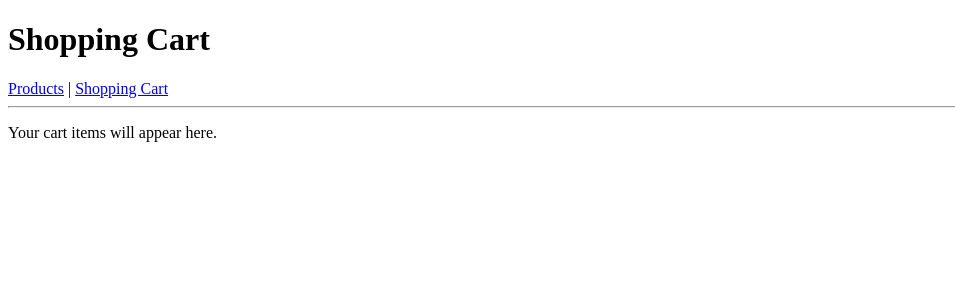
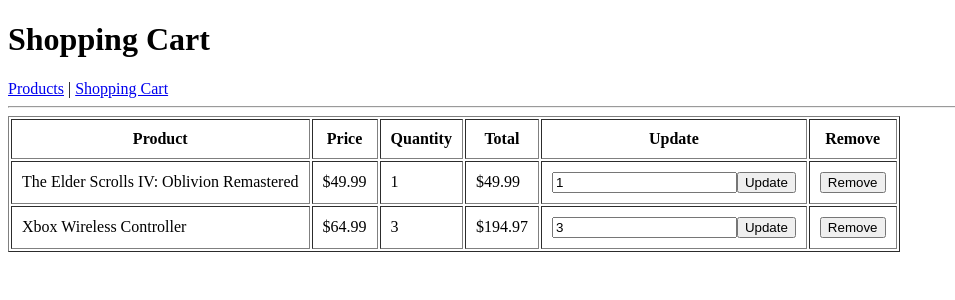
Before and after one commit to TORLAW1692/PHP-Ecommerce-App, a PHP site: page /cart.php in a window 1280 px wide. Shown: the top 300 px of the page, without its empty margins (0-955 px from the left). Run offline with PHP 8.4, Linux system fonts and the light colour scheme; data comes from the database, SQL or seed files in the repository; both versions use the stored data as it was after the commit.

Commit message:
Database integration, cart CRUD, and added products

```diff
--- a/cart.php
+++ b/cart.php
@@ -1,3 +1,34 @@
+<?php
+require_once 'db.php';
+?>
+
+<?php
+
+if (isset($_POST['update_quantity'])) {
+    $cartId = $_POST['cart_id'];
+    $quantity = $_POST['quantity'];
+
+    $updateQuery = "
+        UPDATE cart
+        SET quantity = $quantity
+        WHERE cart_id = $cartId
+    ";
+
+    mysqli_query($conn, $updateQuery);
+}
+
+if (isset($_POST['delete_item'])) {
+    $cartId = $_POST['cart_id'];
+
+    $deleteQuery = "
+        DELETE FROM cart
+        WHERE cart_id = $cartId
+    ";
+
+    mysqli_query($conn, $deleteQuery);
+}
+
+?>
 <!DOCTYPE html>
 <html>
 <head>
@@ -14,7 +45,61 @@
 
     <hr>
 
-    <p>Your cart items will appear here.</p>
+    <?php
+$query = "
+    SELECT
+        cart.cart_id,
+        products.product_name,
+        products.price,
+        cart.quantity
+    FROM cart
+    INNER JOIN products
+        ON cart.product_id = products.product_id
+";
+
+$result = mysqli_query($conn, $query);
+
+if (mysqli_num_rows($result) > 0) {
+    echo "<table border='1' cellpadding='10'>";
+    echo "<tr>";
+    echo "<th>Product</th>";
+    echo "<th>Price</th>";
+    echo "<th>Quantity</th>";
+    echo "<th>Total</th>";
+    echo "<th>Update</th>";
+    echo "<th>Remove</th>";
+    echo "</tr>";
+
+    while ($row = mysqli_fetch_assoc($result)) {
+        $total = $row['price'] * $row['quantity'];
+
+        echo "<tr>";
+        echo "<td>" . $row['product_name'] . "</td>";
+        echo "<td>$" . number_format($row['price'], 2) . "</td>";
+        echo "<td>" . $row['quantity'] . "</td>";
+        echo "<td>$" . number_format($total, 2) . "</td>";
+        echo "<td>";
+        echo "<form method='POST'>";
+        echo "<input type='number' name='quantity' min='1' value='" . $row['quantity'] . "'>";
+        echo "<input type='hidden' name='cart_id' value='" . $row['cart_id'] . "'>";
+        echo "<input type='submit' name='update_quantity' value='Update'>";
+        echo "</form>";
+        echo "</td>";
+
+        echo "<td>";
+        echo "<form method='POST'>";
+        echo "<input type='hidden' name='cart_id' value='" . $row['cart_id'] . "'>";
+        echo "<input type='submit' name='delete_item' value='Remove'>";
+        echo "</form>";
+        echo "</td>";
+        echo "</tr>";
+    }
+
+    echo "</table>";
+} else {
+    echo "<p>Your shopping cart is currently empty.</p>";
+}
+?>
 
 </body>
 </html>
--- /dev/null
+++ b/db.php
@@ -0,0 +1,14 @@
+<?php
+
+$hostname = "localhost";
+$username = "ecpi_user";
+$password = "Password1";
+$dbname = "php_ecommerce_app";
+
+$conn = mysqli_connect($hostname, $username, $password, $dbname);
+
+if (!$conn) {
+    die("Database connection failed: " . mysqli_connect_error());
+}
+
+?>
```
Also changed, not shown: index.php (+44 -1 lines), php_ecommerce_app.sql (+17 -6 lines).
